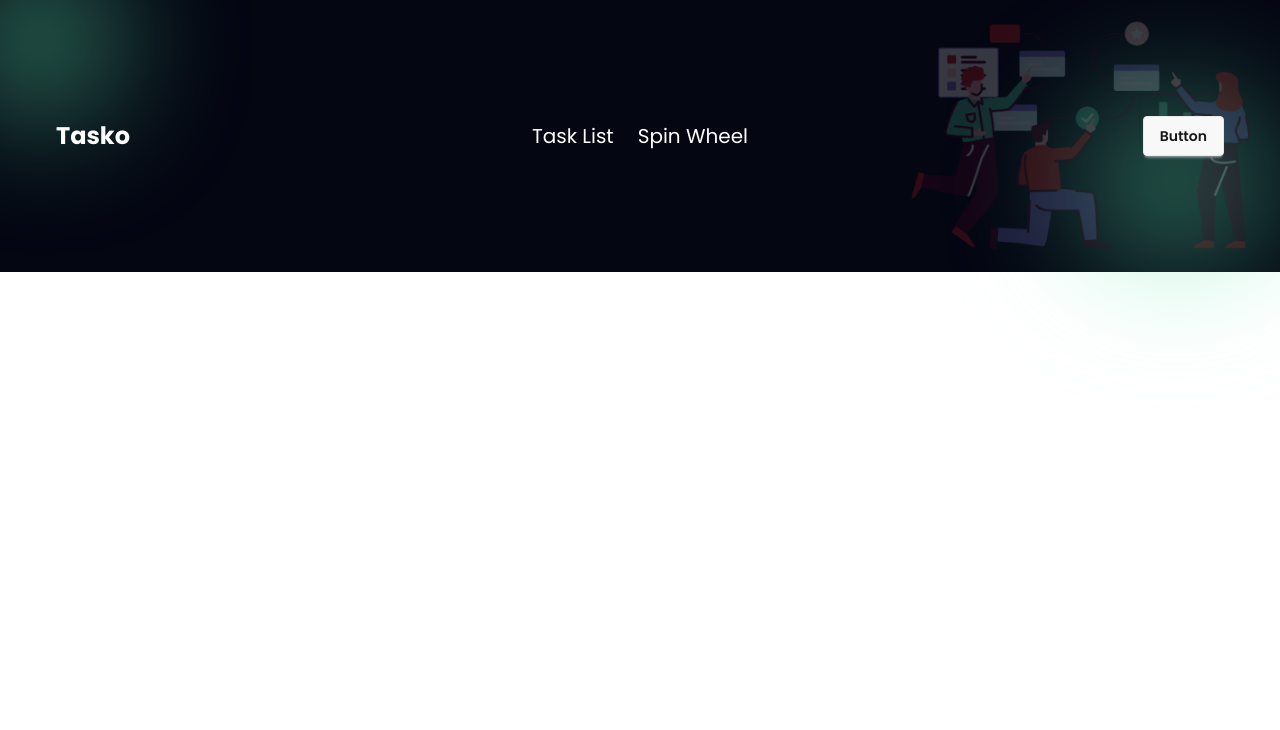
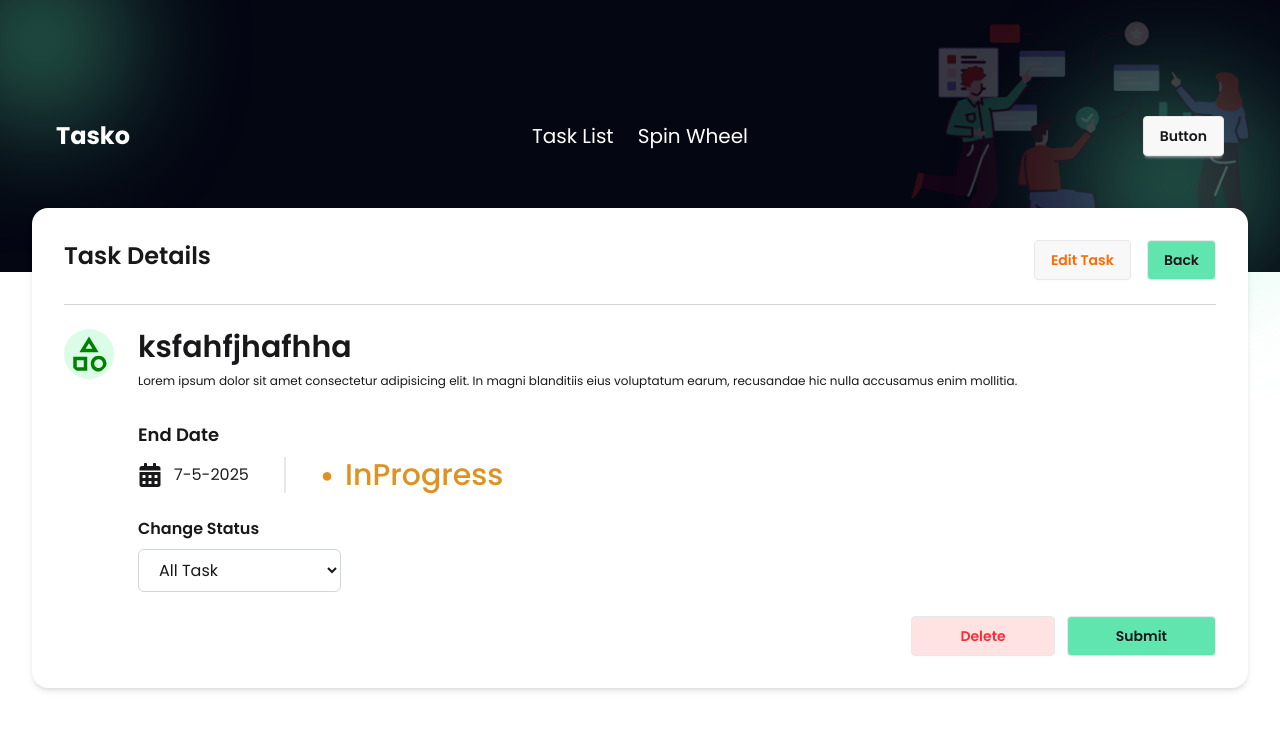
Before and after one commit to rjriajul1/task-management-client, a React (Vite) app: page /dashboard/taskDetails in a window 1280 px wide. Shown: the top 730 px of the page. Built offline with nearby package versions, Linux system fonts and the light colour scheme; no server answers.

Commit message:
feat: create and style task details page

```diff
--- a/src/pages/taskDetails/TaskDetails.jsx
+++ b/src/pages/taskDetails/TaskDetails.jsx
@@ -1,11 +1,91 @@
-import React from 'react';
+import React from "react";
+import { FaCalendarAlt } from "react-icons/fa";
+import { MdOutlineCategory } from "react-icons/md";
+import { useNavigate } from "react-router";
 
 const TaskDetails = () => {
-    return (
-        <div>
+ const navigate = useNavigate()
+  const task = {
+    id: 4,
+    title: "ksfahfjhafhha",
+    data: "7-5-2025",
+    des: "sjfhajfjahfhha",
+    status: "Pending",
+    category: "meditation",
+  };
+  return (
+    <div className="p-4 md:p-8">
+      <div className="max-w-[1600px] -mt-24 mx-auto md:p-8 p-4 bg-base-100 shadow-md rounded-2xl">
+        {/* Header */}
+        <div className="flex flex-col md:flex-row justify-between gap-4">
+          <h3 className="text-2xl font-semibold">Task Details</h3>
+          <div className="flex flex-col md:flex-row gap-2 md:gap-4">
+            <button className="btn text-orange-500 w-full md:w-auto">
+              Edit Task
+            </button>
+            <button onClick={()=>navigate(-1)} className="btn bg-[#60E5AE] w-full md:w-auto">Back</button>
+          </div>
+        </div>
 
+        <hr className="border-gray-300 my-6" />
+
+        {/* Main Content */}
+        <div className="flex flex-col md:flex-row gap-6">
+          {/* Icon */}
+          <div className="flex justify-center md:justify-start">
+            <MdOutlineCategory
+              className="bg-green-100 p-1 rounded-full"
+              color="green"
+              size={50}
+            />
+          </div>
+
+          {/* Content */}
+          <div className="w-full">
+            <h1 className="text-2xl md:text-3xl font-semibold">{task.title}</h1>
+            <p className="text-sm md:text-xs py-2">
+              Lorem ipsum dolor sit amet consectetur adipisicing elit. In magni
+              blanditiis eius voluptatum earum, recusandae hic nulla accusamus
+              enim mollitia.
+            </p>
+
+            <h2 className="mt-6 mb-2 font-semibold text-base md:text-lg">
+              End Date
+            </h2>
+            <div className="flex flex-wrap items-center gap-3">
+              <FaCalendarAlt size={24} />
+              <span className="text-[#1F1F1F]">{task.data}</span>
+              <div className="divider divider-horizontal hidden md:flex"></div>
+              <span className="text-xl text-[#DD9221]">&#9679;</span>
+              <h1 className="text-[#DD9221] text-2xl md:text-3xl font-medium">
+                InProgress
+              </h1>
+            </div>
+
+            {/* Dropdown */}
+            <label className="block mt-6 mb-2 font-semibold" htmlFor="status">
+              Change Status
+            </label>
+            <select className="px-4 py-2 border border-gray-300 rounded-md w-full md:w-auto">
+              <option value="">All Task</option>
+              <option value="Ongoing">Ongoing</option>
+              <option value="Pending">Pending</option>
+              <option value="Collaborative Task">Collaborative Task</option>
+              <option value="Done">Done</option>
+            </select>
+
+            {/* Button Group */}
+            <div className="flex flex-col md:flex-row justify-end gap-3 mt-6">
+              <button className="btn bg-red-100 text-red-500 px-6 md:px-12">
+                Delete
+              </button>
+              <button className="btn bg-[#60E5AE] px-6 md:px-12">Submit</button>
+            </div>
+          </div>
         </div>
-    );
+      </div>
+    </div>
+  );
 };
 
 export default TaskDetails;
```
